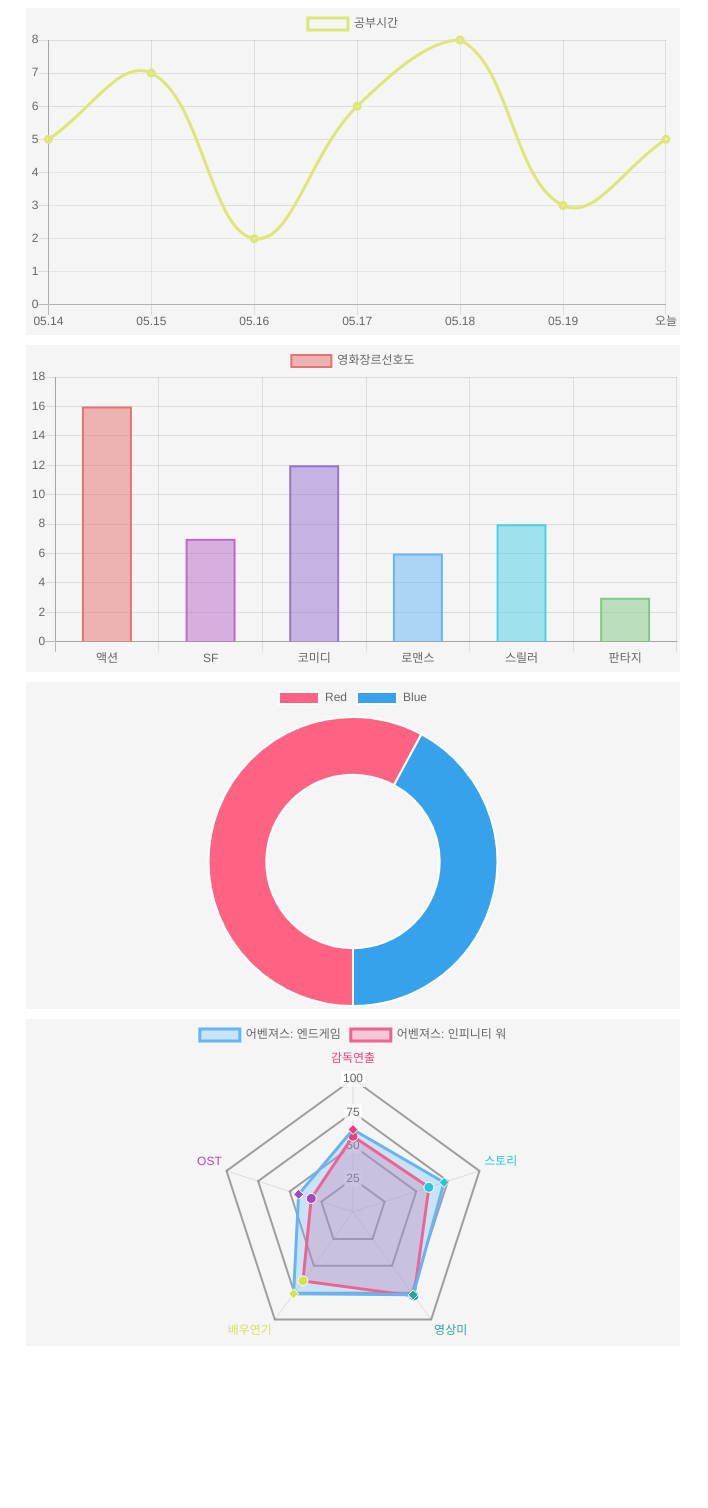
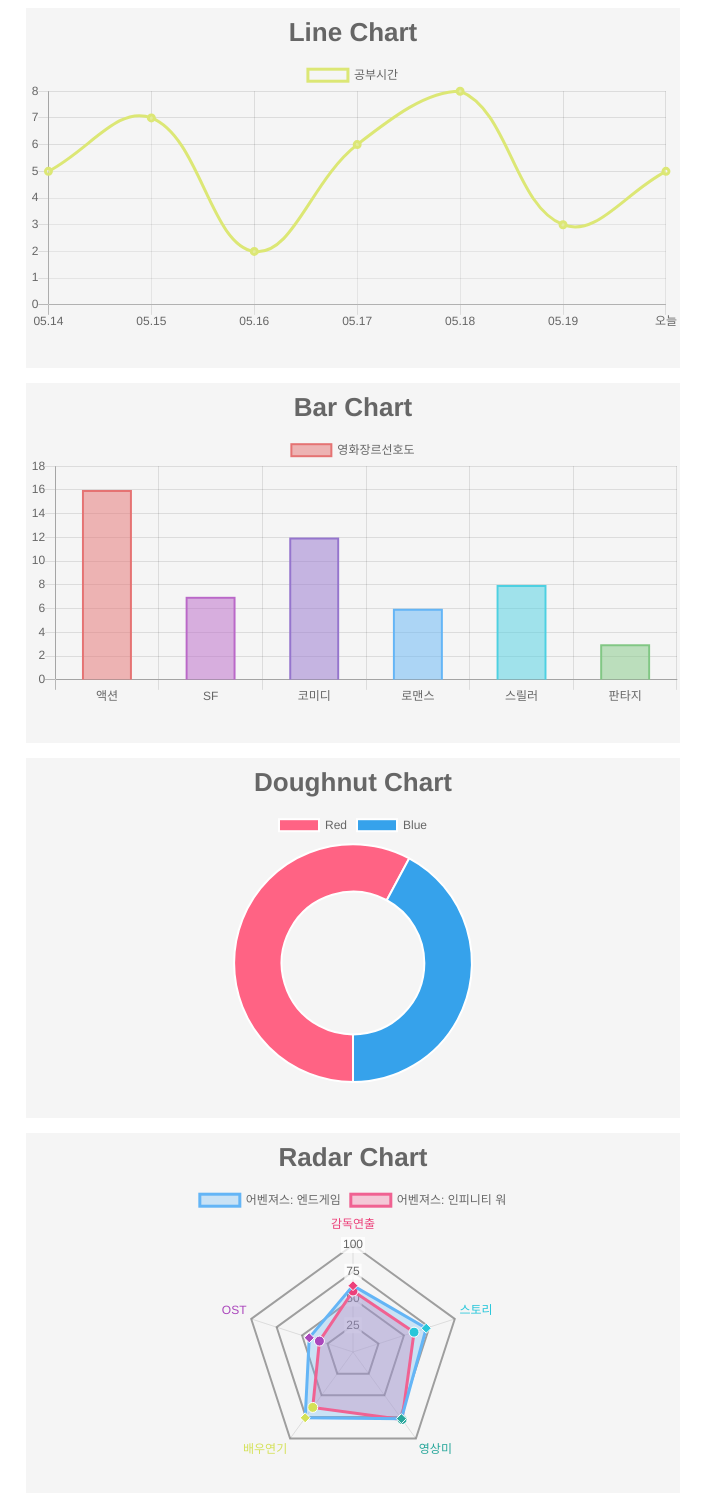
Before and after one commit to pippikim/TIL, a Jekyll site: the page Chartjs/chartTest.html, which Jekyll copies as it is, in a window 1280 px wide. Shown: the whole page, without its empty margins (287-995 px from the left). Built offline with Jekyll 4.4.1, drawn with Linux system fonts in a browser that asks for light colours; nearby versions of some CDN libraries; before the commit the page ends 1356 px from its top, so only the background shows below that.

Commit message:
add:chart's title

```diff
--- a/Chartjs/chartTest.html
+++ b/Chartjs/chartTest.html
@@ -20,12 +20,14 @@
       list-style: none;
       margin: 0 auto;
       padding: 0;
+      font-size: 24px;
+      text-align: center;
     }
     .chart{
       width: 654px;
-      height: 327px;
+      height: 360px;
       background-color: #F5F5F5 ;
-      margin-bottom: 10px;
+      margin-bottom: 15px;
 
     }
   </style>
@@ -34,6 +36,7 @@
   <div class="aux">
    <ul id="chartList" >
      <li class="chart">
+
       <canvas id="line" width="100" height="50"></canvas>
     </li><!--// .chart-->
     <script type="text/javascript">
@@ -61,6 +64,11 @@
         },
 
     options: { //차트 옵션 - 애니메이션, 레이아웃, 차트제목, 툴팁, 스케일(범위) 등 차트를 구성하는 요소들에 대한 부가설정 가능
+     title:{ //차트 제목 설정
+      display: true,
+      text: "Line Chart",
+      fontSize: 26
+    },
       scales : { //범위에 대한 설정
         yAxes: [{ //y축의 스케일
           ticks:{// 축상의 위치 표시 기준을 설정
@@ -78,6 +86,7 @@
 </script>
 
 <li class="chart">
+
   <canvas id="bar" width="100" height="50"></canvas>
 </li><!--// .chart-->
 <script type="text/javascript" >
@@ -102,6 +111,11 @@
           var barChartDataArr = barData.datasets[0].data; //데이터 배열
           var barChartYMax = Math.max.apply(null,barChartDataArr)+1; //가장 큰 데이터 값에 1을 더해서 max 값 조정
           var barOptions = {
+           title:{
+            display: true,
+            text: "Bar Chart",
+            fontSize: 26
+          },
           scales :{
             yAxes: [{
               ticks : {
@@ -155,6 +169,11 @@
     type: 'doughnut',
     data: doughnutData,
     options: {
+     title:{
+      display: true,
+      text: "Doughnut Chart",
+      fontSize: 26
+    },
       cutoutPercentage : 60, // 도넛 가운데 구멍 크기(50은 기본 0은 꽉 막힘)
       rotation : 0.5 * Math.PI, // 시작 각도 변경 (기본: -0.5 * Math.PI)
       animation: {animateScale: true , animateRotate: true}// 차트 나타날 때 애니메이션
@@ -203,6 +222,11 @@
   var start  = 0;
 
   var radarOptions =  {
+   title:{
+      display: true,
+      text: "Radar Chart",
+      fontSize: 26
+     },
    scale: {
     gridLines :{ //그리드 설정
       color: "#9E9E9E",
```
Also changed, not shown: other parts of Chartjs/chartTest.html (+1 -1 lines). Lines whose indentation alone changed are shown as unchanged.
